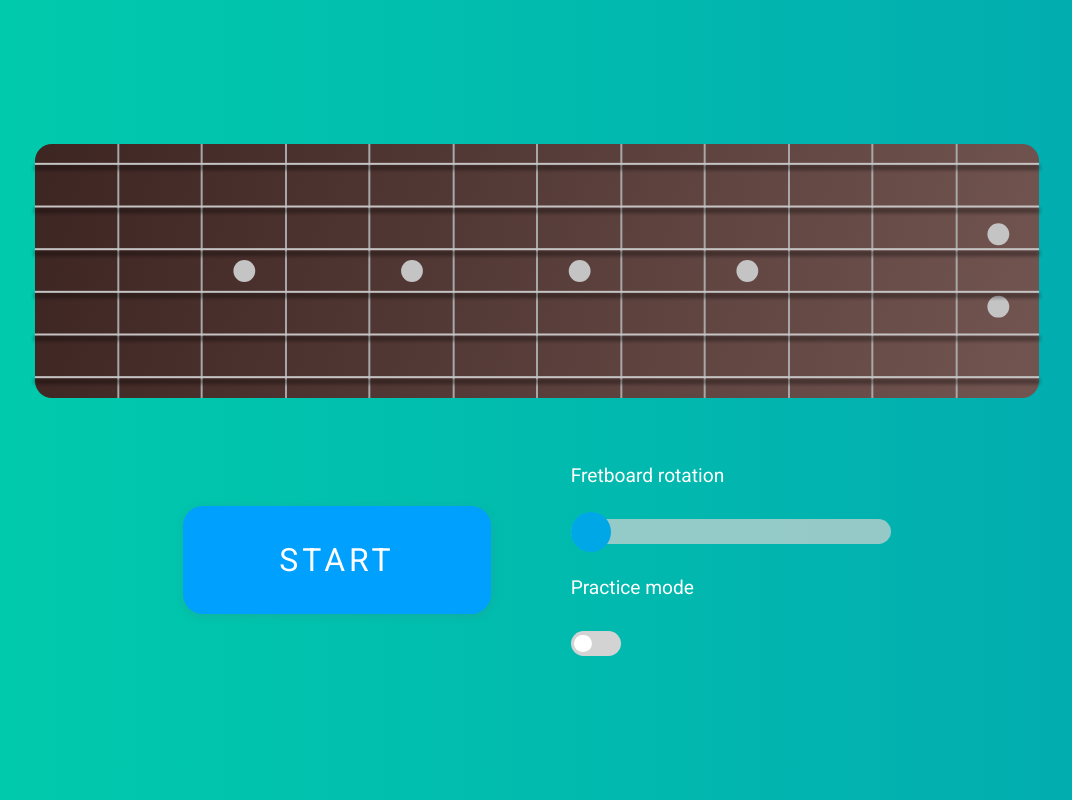
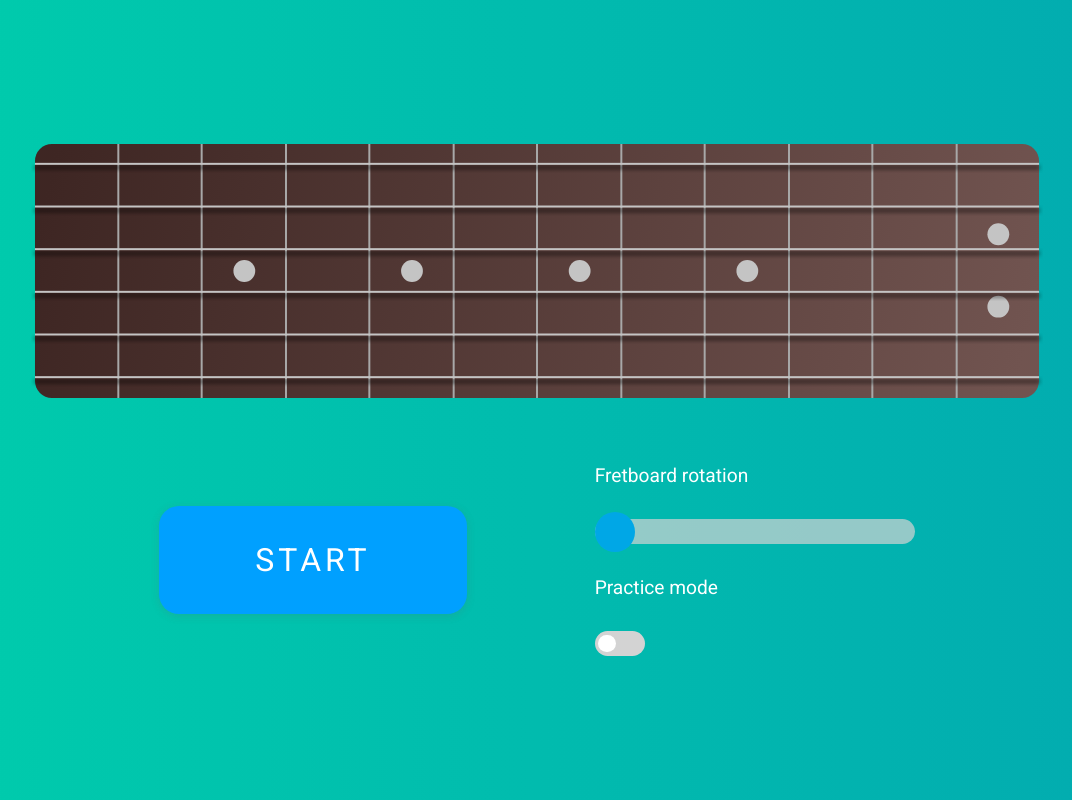
Before and after one commit to jikol1906/fretboard-learner, a React (Create React App) app: page / in a window 1280 px wide. Shown: the whole page, without its empty margins (103-1175 px from the left). Built offline with nearby package versions, Linux system fonts and the light colour scheme.

Commit message:
increase column-gap

```diff
--- a/src/containers/Menu/Menu.tsx
+++ b/src/containers/Menu/Menu.tsx
@@ -38,7 +38,7 @@ const Menu: React.FunctionComponent<IMenuProps> = (props) => {
         justifyItems={["center","start"]}
         justifyContent="center"
         fontSize='clamp(.6rem,1.7vw,1rem)'
-        gridColumnGap="5em"
+        gridColumnGap="8em"
         gridRowGap={["1.5em","2em"]}
         gridTemplateAreas={gridAreas}
       >
```
